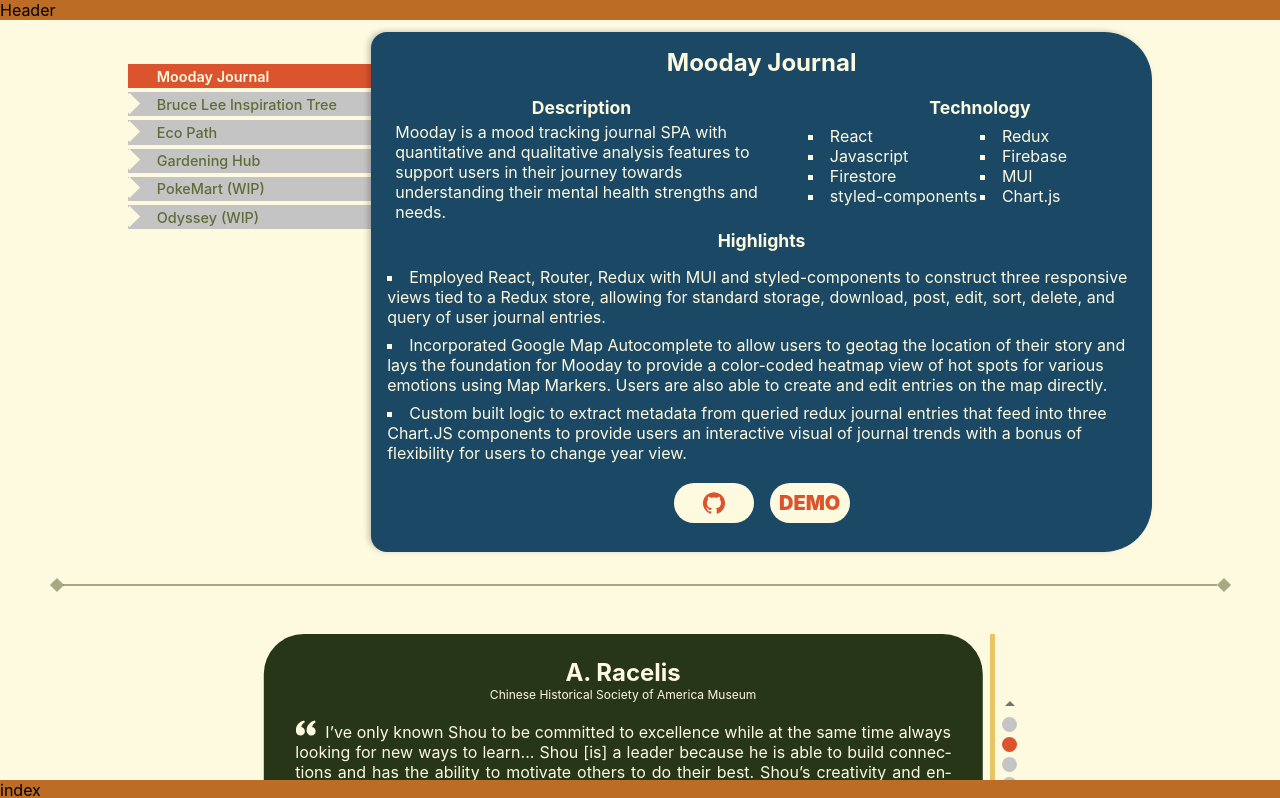
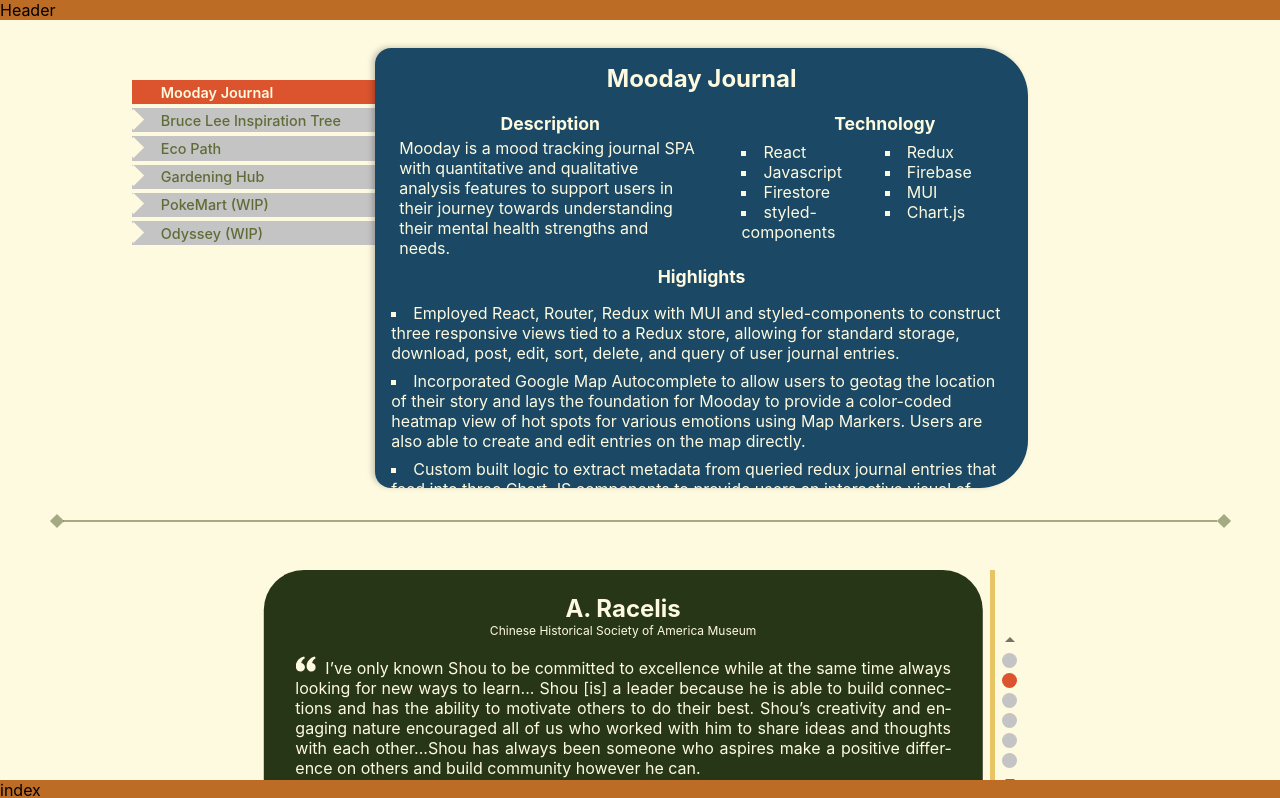
Before and after one commit to shdzhng/portfolio, a React (Create React App) app: page / in a window 1280 px wide. Shown: the top 798 px of the page. Built offline with nearby package versions, Linux system fonts and the light colour scheme; a web font is replaced by a local one.

Commit message:
add youtube player

```diff
--- a/src/components/Projects/ProjectContainer.jsx
+++ b/src/components/Projects/ProjectContainer.jsx
@@ -1,4 +1,4 @@
-import React, { useState } from 'react';
+import React, { useState, useEffect } from 'react';
 import {
   GridItem,
   Heading,
@@ -13,6 +13,8 @@
 } from './index.styles';
 import GitHubIcon from '@mui/icons-material/GitHub';
 import LocalSeeIcon from '@mui/icons-material/LocalSee';
+import YoutubeEmbed from '../../static/components/YoutubePlayer';
+import YouTubeIcon from '@mui/icons-material/YouTube';
 
 const ProjectContainer = ({ project }) => {
   const { name, description, links, technologies, highlights } = project;
@@ -28,10 +30,17 @@
           setMedia(null);
         }}
       >
-        <ModalContent>
-          <img style={{ width: '100%' }} src={media} />
-        </ModalContent>
+        {open ? (
+          <ModalContent>
+            {media.type === 'gif' ? (
+              <img style={{ width: '100%' }} src={media.src} />
+            ) : (
+              <YoutubeEmbed embedId={media.src} />
+            )}
+          </ModalContent>
+        ) : null}
       </ModalBackground>
+
       <GridItem>
         <Heading>{name}</Heading>
         <SectionContainer>
@@ -61,24 +70,33 @@
         </ListGroup>
 
         <ButtonGroup>
-          <AnchorButton target="_blank" href={links.github}>
-            <GitHubIcon />
-          </AnchorButton>
-
           {!links.demo ? null : (
             <AnchorButton target="_blank" href={links.demo}>
-              DEMO
+              <p style={{ fontSize: '1em' }}>LIVE DEMO</p>
             </AnchorButton>
           )}
+          <AnchorButton target="_blank" href={links.github}>
+            <GitHubIcon style={{ fontSize: '1.5em' }} />
+          </AnchorButton>
 
           {!links.gif ? null : (
             <AnchorButton
               onClick={() => {
                 setOpen(true);
-                setMedia(links.gif);
+                setMedia({ type: 'gif', src: links.gif });
               }}
             >
-              <LocalSeeIcon />
+              <LocalSeeIcon style={{ fontSize: '1.5em' }} />
+            </AnchorButton>
+          )}
+          {!links.youtube ? null : (
+            <AnchorButton
+              onClick={() => {
+                setOpen(true);
+                setMedia({ type: 'youtube', src: links.youtube });
+              }}
+            >
+              <YouTubeIcon style={{ fontSize: '1.5em' }} />
             </AnchorButton>
           )}
         </ButtonGroup>
--- a/src/components/Projects/index.styles.js
+++ b/src/components/Projects/index.styles.js
@@ -3,9 +3,9 @@
 import { colors } from '../../static/colors';
 
 const Container = styled.div`
-  margin: 2em auto 0 auto;
-  width: 80vw;
-  min-height: 65vh;
+  margin: 3em auto 0 8.25em;
+  width: 70vw;
+  min-height: 55vh;
   display: flex;
 
   @media screen and (max-width: 728px) {
@@ -71,6 +71,7 @@
   gap: 1em;
   @media screen and (max-width: 728px) {
     padding-bottom: 1em;
+    margin-right: 2em;
   }
 `;
 
@@ -78,16 +79,16 @@
   display: grid;
   justify-content: center;
   align-content: center;
+  text-align: center;
   height: 2em;
   width: 4em;
   background-color: ${colors.offWhite};
   color: ${colors.red};
-  font-size: 1.25em;
-  font-weight: 900;
+  padding: 0.25em;
+  font-weight: 800;
   text-decoration: none;
   border-radius: 2em;
   transition: all 300ms ease-in-out;
-
   &:hover,
   &:active {
     background-color: ${colors.red};
@@ -102,15 +103,16 @@
 `;
 
 const ModalBackground = styled.div`
-  display: ${(props) => (props.open ? 'block' : 'none')};
+  display: ${(props) => (props.open ? 'inline-flex' : 'none')};
   position: fixed;
-  height: 100vh;
   top: 0;
   left: 0;
   z-index: 2;
-  overflow: auto;
   width: 100vw;
   background-color: ${colors.darkGreen}90;
+  overflow-y: hidden;
+  justify-content: center;
+  align-items: center;
 `;
 
 const ModalContent = styled.div`
--- a/src/index.css
+++ b/src/index.css
@@ -14,6 +14,21 @@
 p {
   margin-top: 4px;
   margin-bottom: 4px;
+}
+
+.video-responsive {
+  overflow: hidden;
+  padding-bottom: 56.25%;
+  position: relative;
+  height: 0;
+}
+
+.video-responsive iframe {
+  left: 0;
+  top: 0;
+  height: 100%;
+  width: 100%;
+  position: absolute;
 }
 
 .animate-text {
--- /dev/null
+++ b/src/static/components/YoutubePlayer.js
@@ -0,0 +1,25 @@
+import React from 'react';
+import PropTypes from 'prop-types';
+
+const YoutubeEmbed = ({ embedId }) => {
+  console.log(embedId);
+  return (
+    <div className="video-responsive">
+      <iframe
+        width="853"
+        height="480"
+        src={`https://www.youtube.com/embed/${embedId}`}
+        frameBorder="0"
+        allow="accelerometer; autoplay; clipboard-write; encrypted-media; gyroscope; picture-in-picture"
+        allowFullScreen
+        title="Embedded youtube"
+      />
+    </div>
+  );
+};
+
+YoutubeEmbed.propTypes = {
+  embedId: PropTypes.string.isRequired,
+};
+
+export default YoutubeEmbed;
--- a/src/static/projectData.js
+++ b/src/static/projectData.js
@@ -21,6 +21,7 @@
     links: {
       github: 'https://github.com/shdzhng/Mooday-Journal-Mood-Tracker',
       demo: 'https://mooday-demo.web.app/',
+      youtube: 'EIcrskdaSMM',
     },
   },
   {
```
